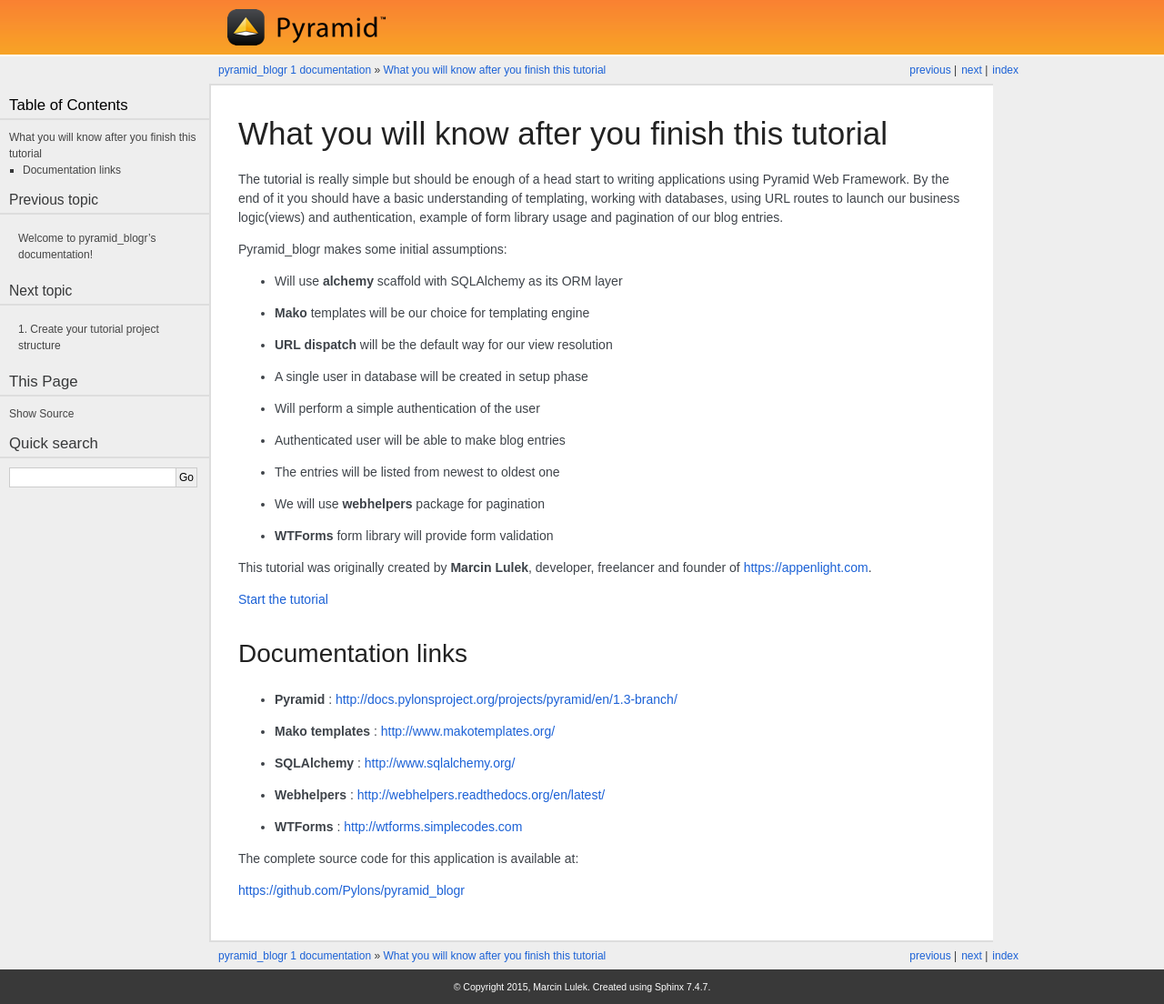
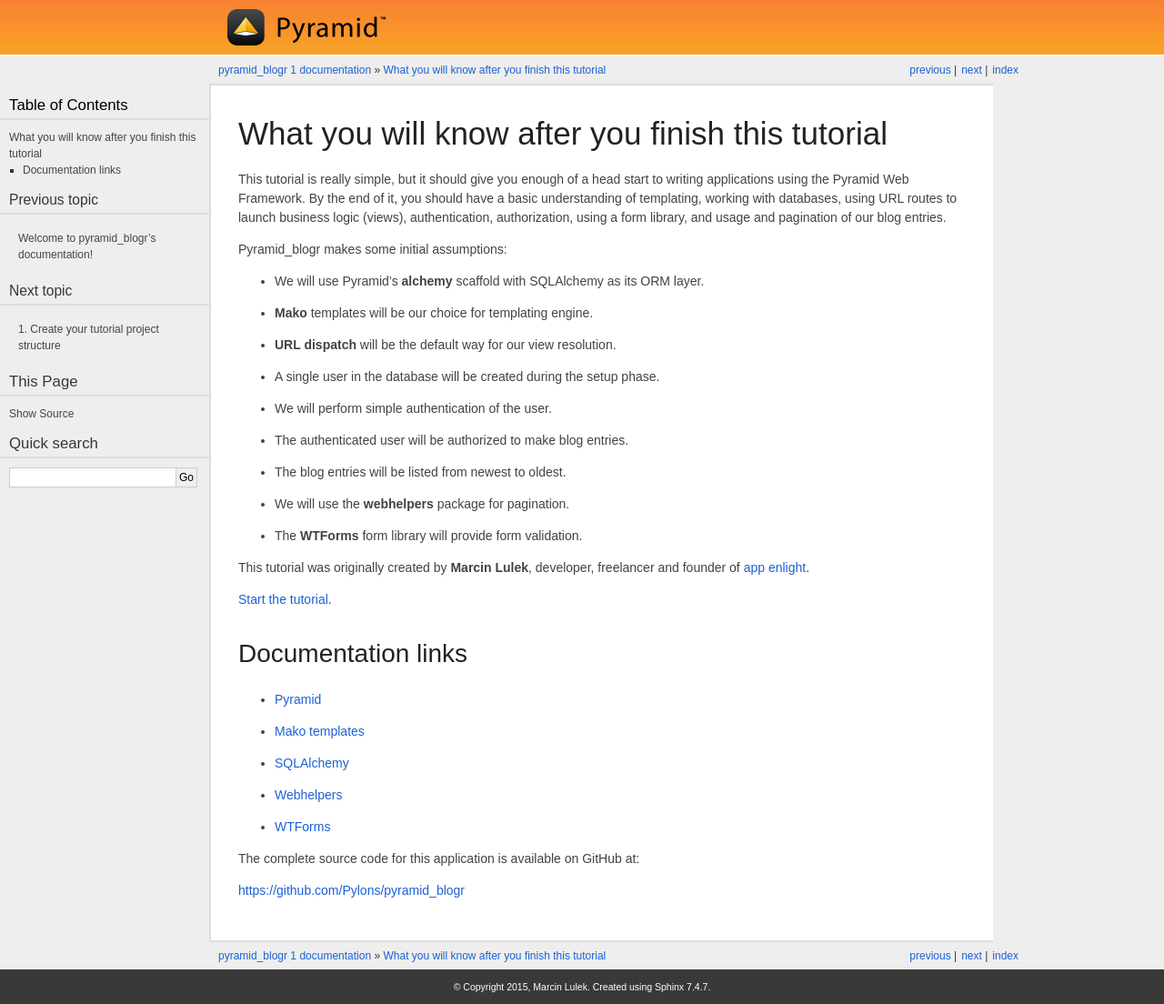
Before and after one commit to Pylons/pyramid_blogr, a Sphinx documentation site: the page built from docs/intro.rst, in a window 1280 px wide. Shown: the whole page at 91% size. Built offline with Sphinx 7.4.7, drawn with Linux system fonts in a browser that asks for light colours; some web fonts are replaced.

Commit message:
grammar, correct .rst syntax, fix old Pyramid link to use latest

```diff
--- a/docs/intro.rst
+++ b/docs/intro.rst
@@ -2,38 +2,38 @@
 What you will know after you finish this tutorial
 =================================================
 
-The tutorial is really simple but should be enough of a head start to writing
-applications using Pyramid Web Framework. By the end of it you should have a
-basic understanding of templating, working with databases, using URL routes to
-launch our business logic(views) and authentication, example of form library
-usage and pagination of our blog entries.
+This tutorial is really simple, but it should give you enough of a head start
+to writing applications using the Pyramid Web Framework. By the end of it, you
+should have a basic understanding of templating, working with databases, using
+URL routes to launch business logic (views), authentication, authorization,
+using a form library, and usage and pagination of our blog entries.
 
 Pyramid_blogr makes some initial assumptions:
 
-* Will use **alchemy** scaffold with SQLAlchemy as its ORM layer
-* **Mako** templates will be our choice for templating engine
-* **URL dispatch** will be the default way for our view resolution
-* A single user in database will be created in setup phase
-* Will perform a simple authentication of the user
-* Authenticated user will be able to make blog entries
-* The entries will be listed from newest to oldest one
-* We will use **webhelpers** package for pagination
-* **WTForms** form library will provide form validation
+* We will use Pyramid's **alchemy** scaffold with SQLAlchemy as its ORM layer.
+* **Mako** templates will be our choice for templating engine.
+* **URL dispatch** will be the default way for our view resolution.
+* A single user in the database will be created during the setup phase.
+* We will perform simple authentication of the user.
+* The authenticated user will be authorized to make blog entries.
+* The blog entries will be listed from newest to oldest.
+* We will use the **webhelpers** package for pagination.
+* The **WTForms** form library will provide form validation.
 
 This tutorial was originally created by **Marcin Lulek**, developer, freelancer
-and founder of https://appenlight.com.
+and founder of `app enlight <https://appenlight.com>`_.
 
-:doc:`Start the tutorial <project_structure>`
+:doc:`Start the tutorial <project_structure>`.
 
 Documentation links
 -------------------
 
-* **Pyramid** : http://docs.pylonsproject.org/projects/pyramid/en/1.3-branch/
-* **Mako templates** : http://www.makotemplates.org/
-* **SQLAlchemy** : http://www.sqlalchemy.org/
-* **Webhelpers** : http://webhelpers.readthedocs.org/en/latest/
-* **WTForms** : http://wtforms.simplecodes.com
+* `Pyramid <http://docs.pylonsproject.org/projects/pyramid/en/latest/>`_
+* `Mako templates <http://www.makotemplates.org/>`_
+* `SQLAlchemy <http://www.sqlalchemy.org/>`_
+* `Webhelpers <http://webhelpers.readthedocs.org/en/latest/>`_
+* `WTForms <http://wtforms.simplecodes.com>`_
 
-The complete source code for this application is available at:
+The complete source code for this application is available on GitHub at:
 
 https://github.com/Pylons/pyramid_blogr
```
